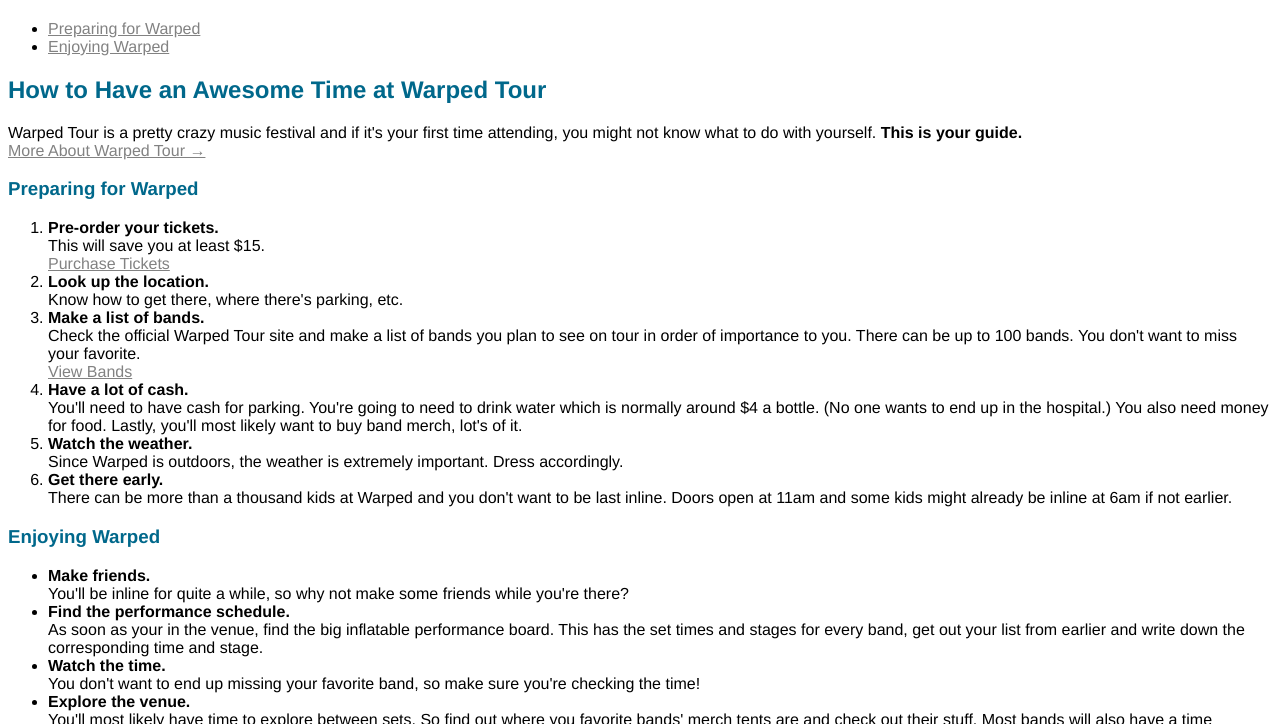
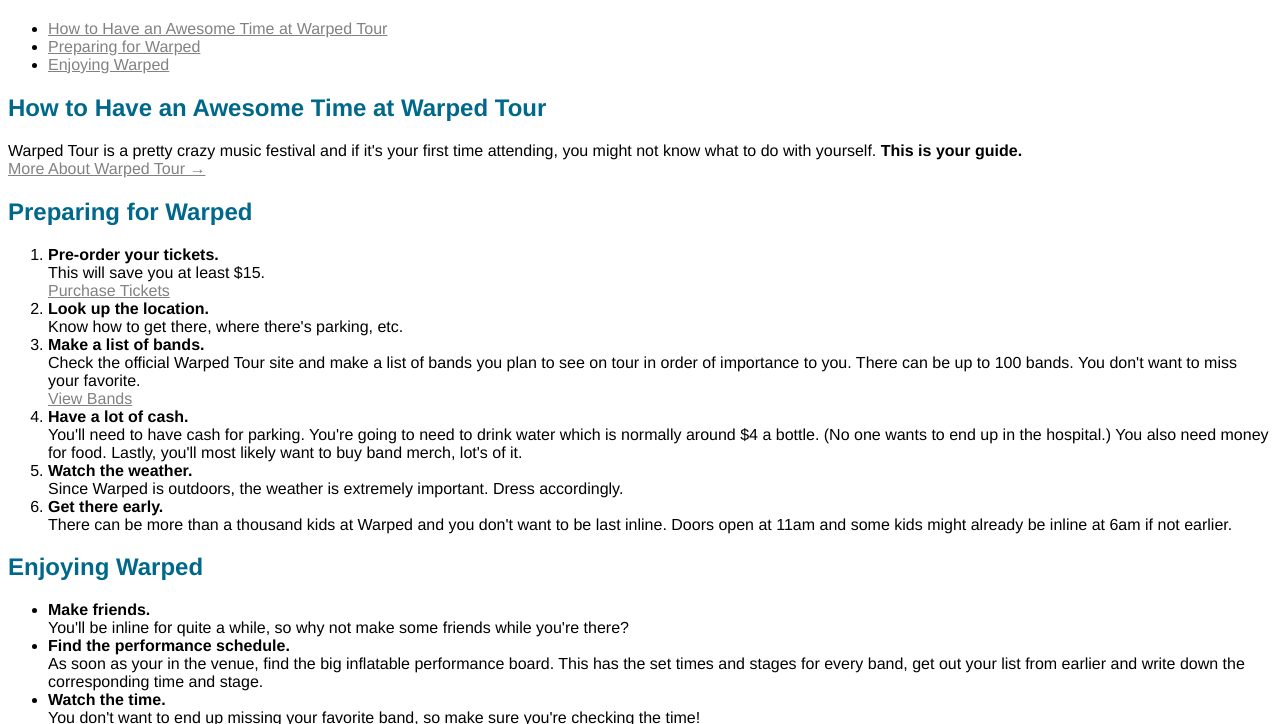
Before and after one commit to nlaitchison/wdf, a plain HTML site: page Lab2/index.html in a window 1280 px wide. Shown: the part 60-784 px from the top of the page. Drawn offline with Linux system fonts and the light colour scheme.

Commit message:
changed h3 to h2 and added another internal link how_to

```diff
--- a/Lab2/index.html
+++ b/Lab2/index.html
@@ -13,6 +13,7 @@
 					<!-- start nav -->
 						<nav>
 							<ul>
+								<li> <a href="#how_to" style=" color:#828282; "> How to Have an Awesome Time at Warped Tour</a> </li>
 								<li> <a href="#prep" style=" color:#828282; "> Preparing for Warped </a> </li>
 								<li> <a href="#enjoy" style=" color:#828282; "> Enjoying Warped </a> </li>
 							</ul>
@@ -22,11 +23,11 @@
 		<!-- end header -->
 		<!-- start div="content" -->
 			<div id="content">
-				<h2 style=" color:#00688B; "> How to Have an Awesome Time at Warped Tour </h2>
+				<h2 id="how_to" style=" color:#00688B; "> How to Have an Awesome Time at Warped Tour </h2>
 					<p> Warped Tour is a pretty crazy music festival and if it's your first time attending, you might not know what to do with yourself. <strong>This is your guide.</strong> <br />
 					<a href="about.html" style=" color:#828282; "> More About Warped Tour &rarr; </a>
 					</p>
-				<h3 id="prep" style=" color:#00688B; "> Preparing for Warped </h3>
+				<h2 id="prep" style=" color:#00688B; "> Preparing for Warped </h2>
 					<ol>
 						<li> <strong> Pre-order your tickets. </strong> <br />
 						This will save you at least &#36;15. <br />
@@ -43,7 +44,7 @@
 						<li> <strong> Get there early. </strong> <br />
 						There can be more than a thousand kids at Warped and you don't want to be last inline. Doors open at 11am and some kids might already be inline at 6am if not earlier.</li>
 					</ol>
-				<h3 id="enjoy" style=" color:#00688B; "> Enjoying Warped </h3>
+				<h2 id="enjoy" style=" color:#00688B; "> Enjoying Warped </h2>
 					<ul>
 						<li> <strong> Make friends.</strong> <br />
 						You'll be inline for quite a while, so why not make some friends while you're there? </li>
```
